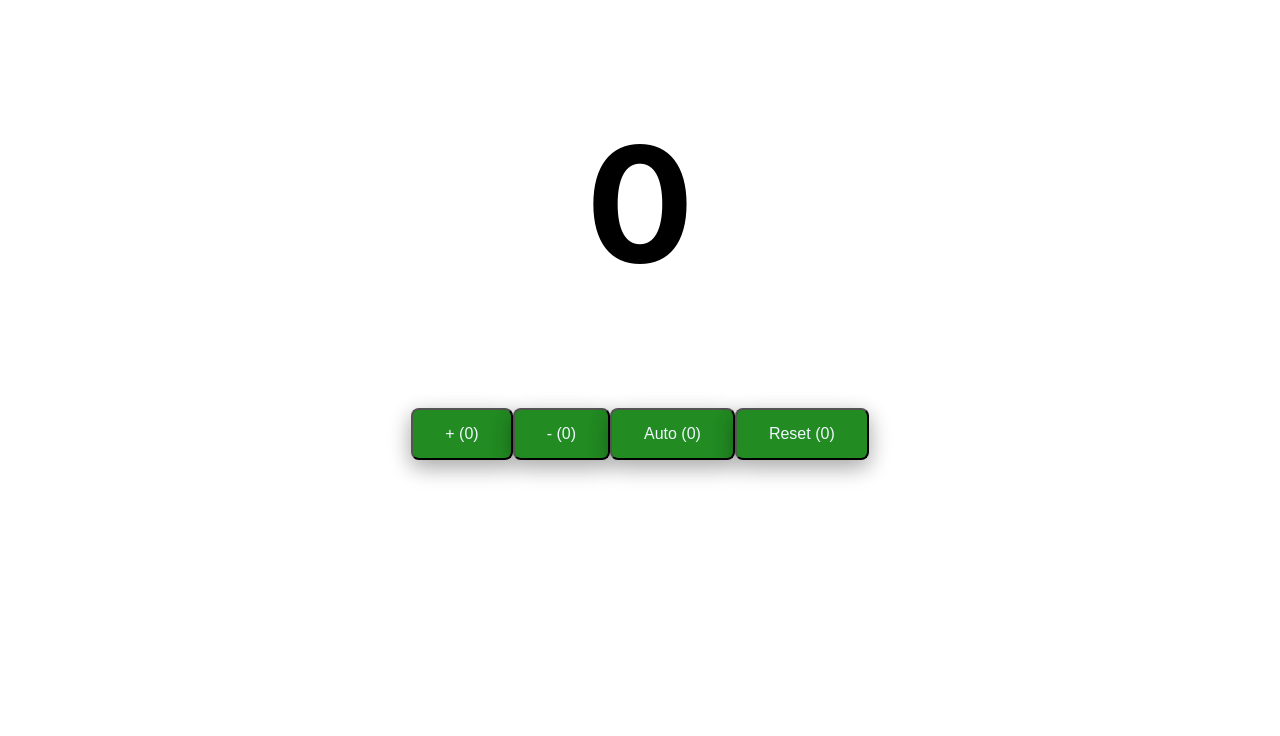
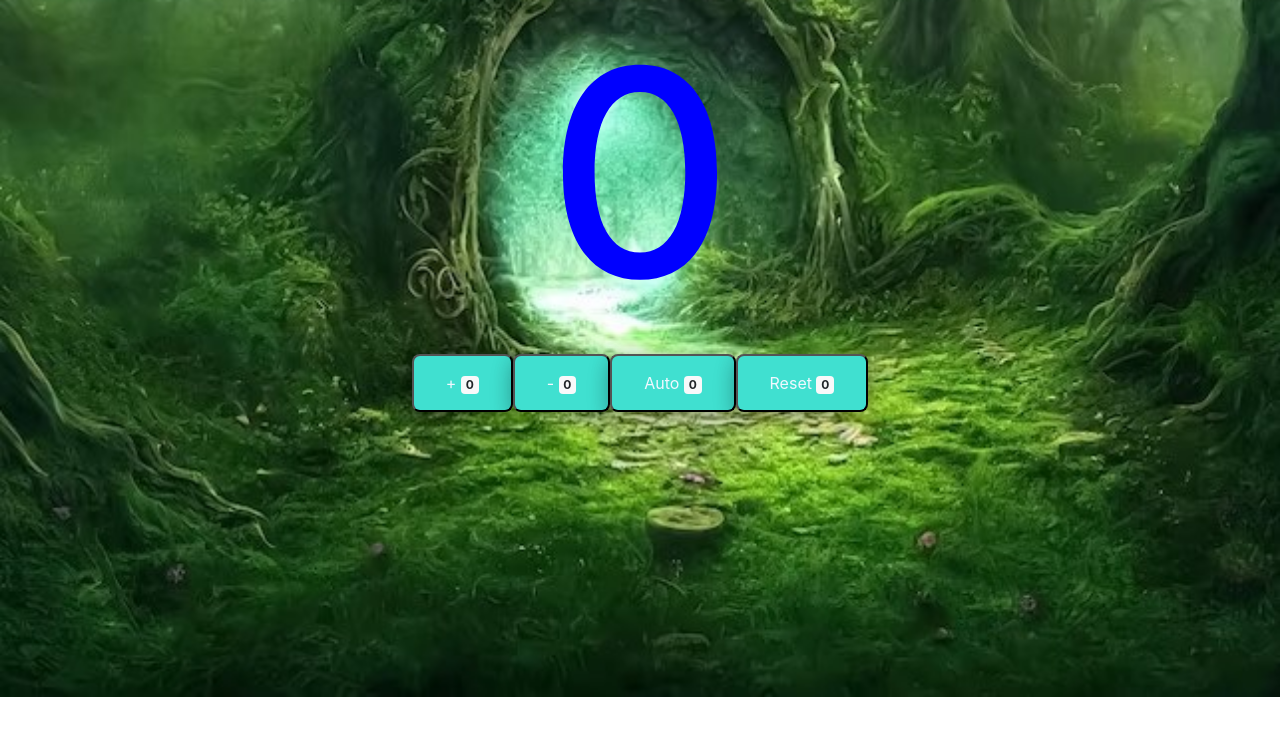
Before and after one commit to JuanJoseGitHub/supermegacontador, a React (Create React App) app: page / in a window 1280 px wide. Shown: the top 736 px of the page. Built offline with nearby package versions, Linux system fonts and the light colour scheme.

Commit message:
bootstrap

```diff
--- a/public/index.html
+++ b/public/index.html
@@ -25,6 +25,12 @@
       Learn how to configure a non-root public URL by running `npm run build`.
     -->
     <title>React App</title>
+
+    <!-- BOOTSTRAP -->
+    <link rel="stylesheet" href="https://cdn.jsdelivr.net/npm/bootstrap@4.6.2/dist/css/bootstrap.min.css" integrity="sha384-xOolHFLEh07PJGoPkLv1IbcEPTNtaed2xpHsD9ESMhqIYd0nLMwNLD69Npy4HI+N" crossorigin="anonymous">
+    <script src="https://cdn.jsdelivr.net/npm/jquery@3.5.1/dist/jquery.slim.min.js" integrity="sha384-DfXdz2htPH0lsSSs5nCTpuj/zy4C+OGpamoFVy38MVBnE+IbbVYUew+OrCXaRkfj" crossorigin="anonymous"></script>
+    <script src="https://cdn.jsdelivr.net/npm/bootstrap@4.6.2/dist/js/bootstrap.bundle.min.js" integrity="sha384-Fy6S3B9q64WdZWQUiU+q4/2Lc9npb8tCaSX9FK7E8HnRr0Jz8D6OP9dO5Vg3Q9ct" crossorigin="anonymous"></script>
+
   </head>
   <body>
     <noscript>You need to enable JavaScript to run this app.</noscript>
--- a/src/App.css
+++ b/src/App.css
@@ -37,5 +37,6 @@
   }
 }
 h1 {
-  font-size: 10em;
+  font-size: 18em;
+  color: blue;
 }
--- a/src/App.js
+++ b/src/App.js
@@ -43,6 +43,7 @@ function App() {
         <Boton texto="Reset" op={reset}/>
 
       </div>
+
     </>
   );
 }
--- a/src/Boton.jsx
+++ b/src/Boton.jsx
@@ -14,7 +14,8 @@ function Boton({texto,op} ) {
 
   return (
     <>
-        <button className="B" onClick={ManexaBoton}>{texto} ({clicks})</button>
+
+        <button className="B" onClick={ManexaBoton}>{texto} <span class="badge badge-light">{clicks}</span></button>
     </>
   )
 }
--- a/src/boton.module.css
+++ b/src/boton.module.css
@@ -1,7 +1,12 @@
+body {background-image: url(../public/portal2.jpg);
+    background-repeat: no-repeat;
+    background-position-x:center;
+    background-position-y:center;
+    background-size: cover;}
 button {float:center;
         color: aliceblue;
-        border: 1 px solid green;
-        background-color: forestgreen;
+        border: 1 px solid;
+        background-color: turquoise;
         padding: 15px 32px;
         text-align: center;
         font-size: 16px;
```
Also changed, not shown: public/portal.jpg (added), public/portal2.jpg (added).
